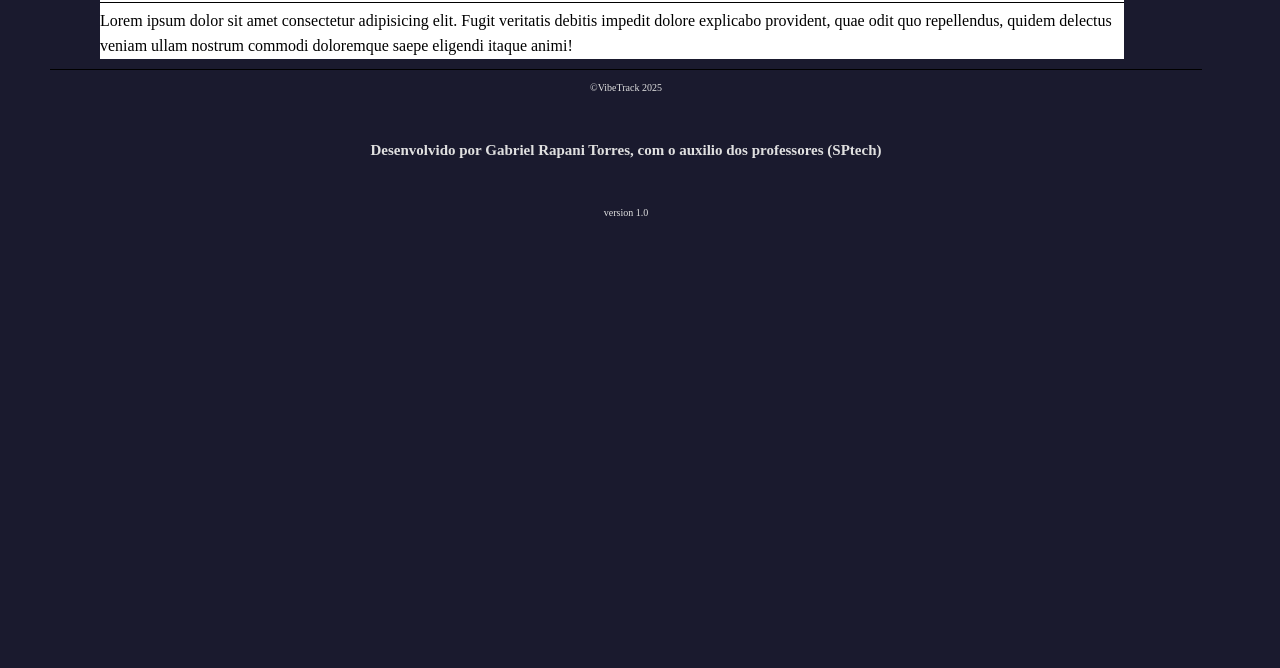
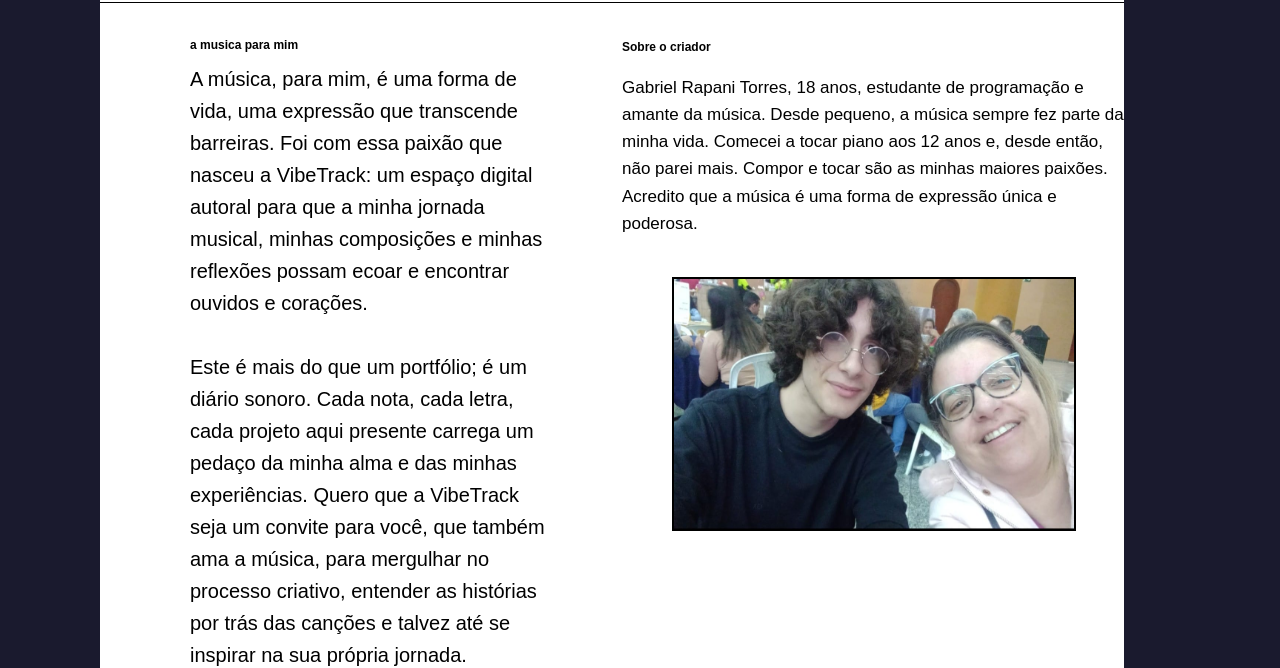
Before and after one commit to GabrielRapaniTorres/ProjetoIndividual_PI_sprint3, a website: page public/simulador.html in a window 1280 px wide. Shown: the part 139-807 px from the top of the page. Drawn offline with Linux system fonts and the light colour scheme.

Commit message:
adicionando informações nas abas de contrxto e sobre

```diff
--- a/public/simulador.html
+++ b/public/simulador.html
@@ -1,38 +1,41 @@
 <!DOCTYPE html>
 <html lang="en">
+
 <head>
     <meta charset="UTF-8">
-    <link rel="icon" href="assets/imgs/png-transparent-music-note-music-note-musical-notes-musical-design-symbol-sound-melody-music-notes-v.svg">
+    <link rel="icon"
+        href="assets/imgs/png-transparent-music-note-music-note-musical-notes-musical-design-symbol-sound-melody-music-notes-v.svg">
     <link rel="stylesheet" href="style.css">
     <meta name="viewport" content="width=device-width, initial-scale=1.0">
     <title>VibeTrack</title>
 </head>
 <style>
-
-.about{
+    .about {
         width: 80%;
         margin-left: 100px;
-background-color:white;
+        background-color: white;
         height: max-content;
         color: black;
         margin-top: 10px;
         margin-bottom: 10px;
 
     }
-.text{
 
+    .text {
+        width: 50%;
         margin-top: 5px;
-
+        margin-left: 70px;
+        margin-bottom: 40px;
     }
 
 
-.headerCont{
+    .headerCont {
 
         border-bottom: 1px solid black;
 
     }
 
-.headerCont a{
+    .headerCont a {
         font-family: arial;
         color: black;
         text-decoration: none;
@@ -41,13 +44,31 @@ border-bottom: 1px solid black;
         border-left: 1px solid black;
     }
 
-.headerCont a:hover{
+    .headerCont a:hover {
 
         text-decoration: underline;
 
     }
 
+    .texto {
+        display: flex;
+        margin-top: 20px;
+        margin-left: 20px;
+        font-family: arial;
+        font-size: 20px;
+    }
+     .div_imagem {
+        width: 400px;
+        height: 250px;
+        margin-left: 50px;
+        margin-right: 50px;
+        margin-top: 40px;
+        background-size: cover;
+        background-position: center;
+        border: 2px solid black;
+    }
 </style>
+
 <body>
 
 
@@ -74,12 +95,44 @@ text-decoration: underline;
     <div class="about">
         <div class="headerCont">
 
-            <header><img style="height: 20px ; width: 20px; margin-top: 5px; margin-left: 5px;" src="assets/imgs/360_F_637068250_GiSz2fq4mVi5d19fiiuJgdPflgHeZsgM.jpg" alt=""><a href="index.html">inicio</a><a href="noticias.html">noticias</a><a href="">Contexto</a><a href="simulador.html">Sobre</a></header>
+            <header><img style="height: 20px ; width: 20px; margin-top: 5px; margin-left: 5px;"
+                    src="assets/imgs/360_F_637068250_GiSz2fq4mVi5d19fiiuJgdPflgHeZsgM.jpg" alt=""><a
+                    href="index.html">inicio</a><a href="noticias.html">noticias</a><a
+                    href="contexto.html">Contexto</a><a href="simulador.html">Sobre</a></header>
+
+        </div>
+        <div class="texto">
+
+
+            <div class="text">
+                <h1 style="font-size: 12px;">a musica para mim</h1>
+                A música, para mim, é uma forma de vida, uma expressão que transcende barreiras. Foi com essa paixão que
+                nasceu a VibeTrack: um espaço digital autoral para que a minha jornada musical, minhas composições e
+                minhas reflexões possam ecoar e encontrar ouvidos e corações.<br><br>
+
+                Este é mais do que um portfólio; é um diário sonoro. Cada nota, cada letra, cada projeto aqui presente
+                carrega um pedaço da minha alma e das minhas experiências. Quero que a VibeTrack seja um convite para
+                você, que também ama a música, para mergulhar no processo criativo, entender as histórias por trás das
+                canções e talvez até se inspirar na sua própria jornada.<br><br>
+
+                Acredito que a música nos conecta. E aqui, nessa VibeTrack, essa conexão é o que mais importa.
 
             </div>
 
+
             <div class="text">
-Lorem ipsum dolor sit amet consectetur adipisicing elit. Fugit veritatis debitis impedit dolore explicabo provident, quae odit quo repellendus, quidem delectus veniam ullam nostrum commodi doloremque saepe eligendi itaque animi!
+                <h2 style="font-size: 12px;">Sobre o criador</h2>
+                <p style="font-size: 17px;">Gabriel Rapani Torres, 18 anos, estudante de programação e amante da música. Desde pequeno, a música
+                    sempre fez parte da minha vida. Comecei a tocar piano aos 12 anos e, desde então, não parei mais.
+                    Compor e tocar são as minhas maiores paixões. Acredito que a música é uma forma de expressão única e
+                    poderosa.</p>
+
+                                <div class="div_imagem">
+                                    <img style="width: 100%; height: 100%;"
+                                        src="assets/imgs/WhatsApp Image 2025-05-24 at 17.01.33.jpeg" alt="">
+                                </div>
+
+                </div>
 
         </div>
 
@@ -88,7 +141,9 @@ Lorem ipsum dolor sit amet consectetur adipisicing elit. Fugit veritatis debitis
     <footer>
 
         <p>©VibeTrack 2025</p>
-    <div> <h2>Desenvolvido por Gabriel Rapani Torres, com o auxilio dos professores (SPtech)</h2>  </div>
+        <div>
+            <h2>Desenvolvido por Gabriel Rapani Torres, com o auxilio dos professores (SPtech)</h2>
+        </div>
         <p>version 1.0</p>
 
 
@@ -96,4 +151,5 @@ Lorem ipsum dolor sit amet consectetur adipisicing elit. Fugit veritatis debitis
 
 
 </body>
+
 </html>
```
Also changed, not shown: public/contexto.html (+42 -12 lines), public/assets/imgs/WhatsApp Image 2025-05-24 at 17.01.33.jpeg (added), 1 other file. Lines whose indentation alone changed are shown as unchanged.
